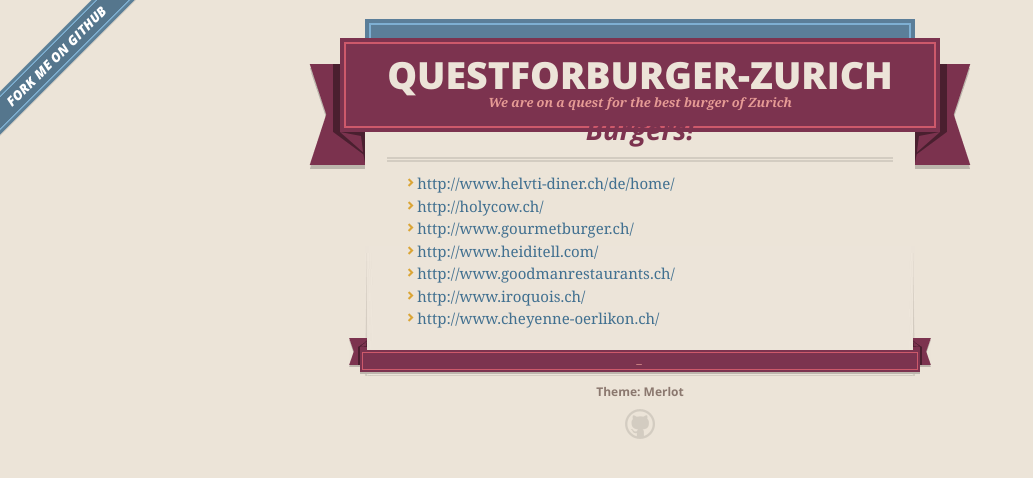
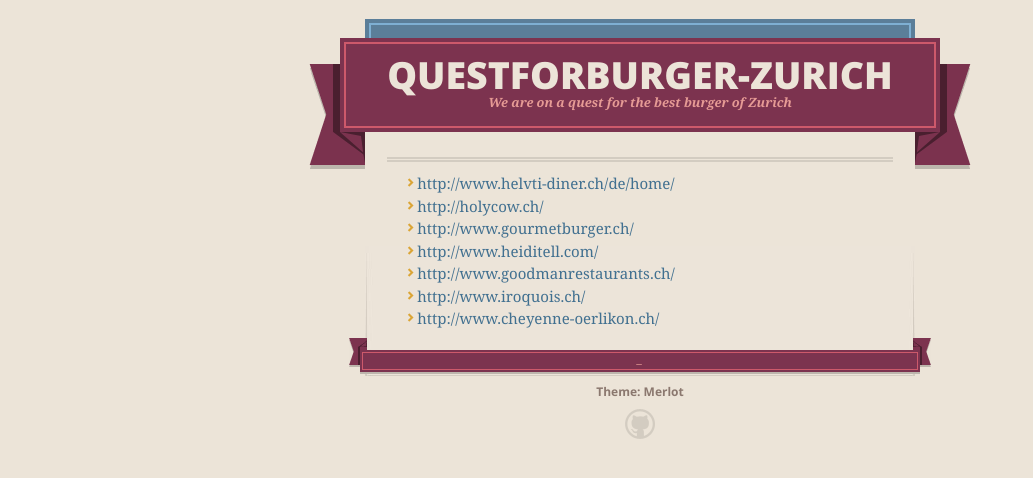
Before and after one commit to hellerbarde/questforburger-zurich, a plain HTML site: page index.html in a window 1280 px wide. Shown: the whole page, without its empty margins (0-1033 px from the left). Drawn offline with nearby package versions, Linux system fonts and the light colour scheme.

Commit message:
fix layout

```diff
--- a/index.html
+++ b/index.html
@@ -21,7 +21,6 @@
   </head>
 
   <body>
-    <a id="forkme_banner" href="https://github.com/hellerbarde/questforburger-zurich">View on GitHub</a>
     <div class="shell">
 
       <header>
@@ -47,7 +46,7 @@
 
       <section id="main_content">
         <h1>
-<a name="burgers" class="anchor" href="#burgers"><span class="octicon octicon-link"></span></a>Burgers!</h1>
+<a name="burgers" class="anchor" href="#burgers"><span class="octicon octicon-link"></span></a>&nbsp;</h1>
 
 <ul>
 <li><a href="Helvti%20Diner%20%E2%98%91">http://www.helvti-diner.ch/de/home/</a></li>
```
